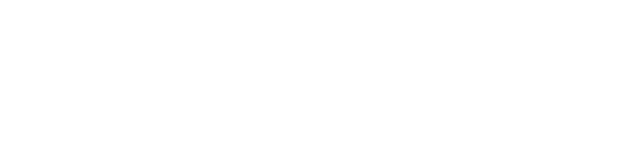
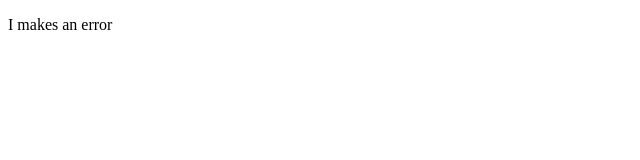
Before and after one commit to iAmFaaHad/Mine-2nd, a plain HTML site: page index.html in a window 1280 px wide. Shown: the whole page, without its empty margins (0-640 px from the left). Drawn offline with Linux system fonts and the light colour scheme.

Commit message:
first and commit

```diff
--- a/index.html
+++ b/index.html
@@ -7,6 +7,6 @@
     <title> Mine Again</title>
 </head>
 <body>
-
+    <p>I makes an error</p>
 </body>
 </html>
```
Also changed, not shown: 1 other file.
